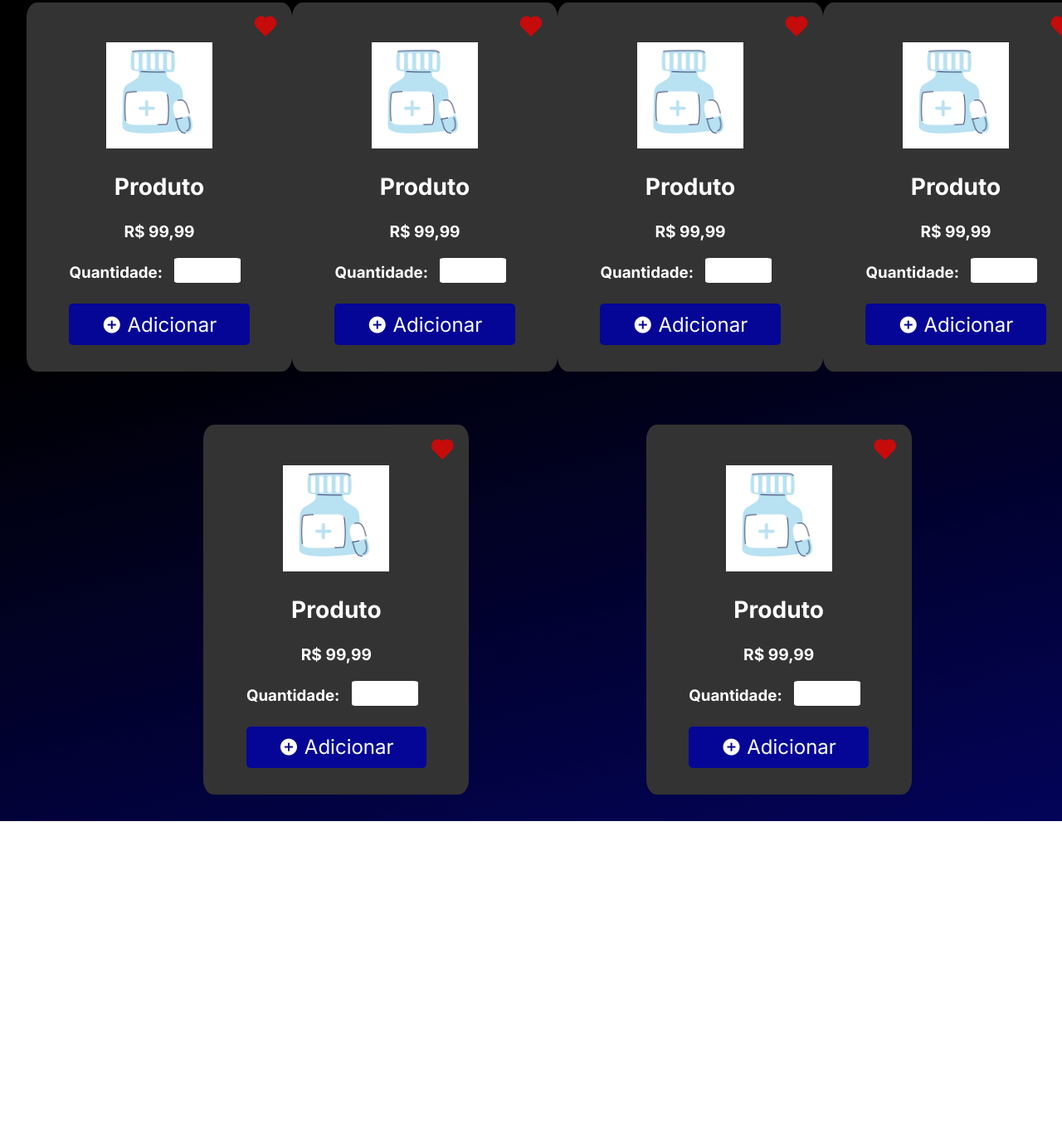
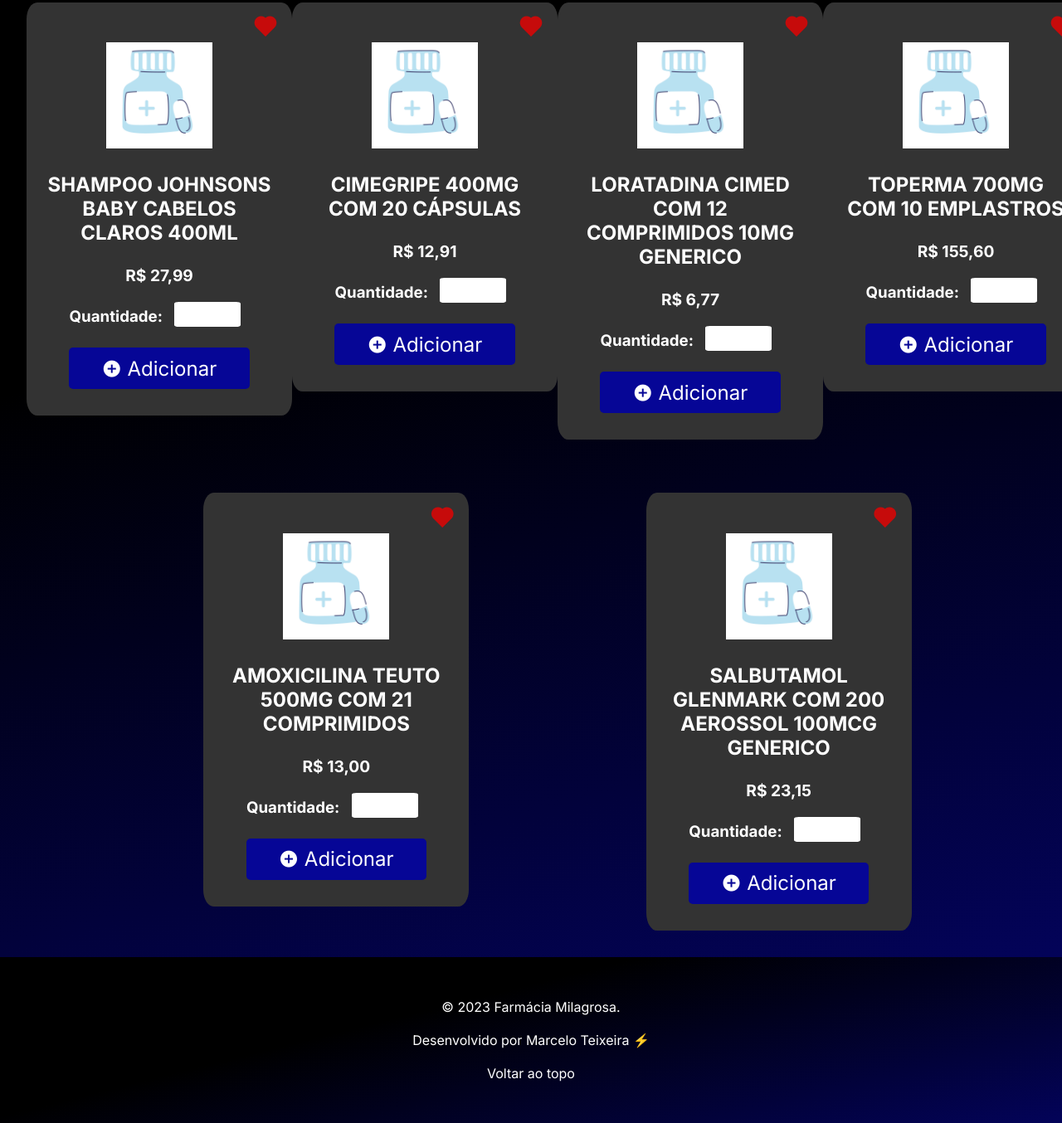
Before and after one commit to marcelojunqueirat/M1-LISTA1, a plain HTML site: page v1HtmlECss/index.html in a window 1280 px wide. Shown: the part 215-1569 px from the top of the page at 83% size. Before the commit the page ends 1205 px from the top, so only its background shows below. Drawn offline with nearby package versions, Linux system fonts and the light colour scheme.

Commit message:
[M1S03] Ex 7

```diff
--- a/v1HtmlECss/index.html
+++ b/v1HtmlECss/index.html
@@ -47,10 +47,10 @@
             </div>
             <img src="./images/remedio.png" alt="Imagem de medicamento">
             <div class="produto">
-              <h3>Produto</h3>
+              <h4>SHAMPOO JOHNSONS BABY CABELOS CLAROS 400ML</h4>
             </div>
             <div class="valor">
-              <h4>R&#36; 99,99</h4>
+              <h4>R&#36; 27,99</h4>
             </div>
             <h3>Quantidade:
               <input type="number">
@@ -68,10 +68,10 @@
             </div>
             <img src="./images/remedio.png" alt="Imagem de medicamento">
             <div class="produto">
-              <h3>Produto</h3>
+              <h4>CIMEGRIPE 400MG COM 20 CÁPSULAS</h4>
             </div>
             <div class="valor">
-              <h4>R&#36; 99,99</h4>
+              <h4>R&#36; 12,91</h4>
             </div>
             <h3>Quantidade:
               <input type="number">
@@ -89,10 +89,10 @@
             </div>
             <img src="./images/remedio.png" alt="Imagem de medicamento">
             <div class="produto">
-              <h3>Produto</h3>
+              <h4>LORATADINA CIMED COM 12 COMPRIMIDOS 10MG GENERICO</h4>
             </div>
             <div class="valor">
-              <h4>R&#36; 99,99</h4>
+              <h4>R&#36; 6,77</h4>
             </div>
             <h3>Quantidade:
               <input type="number">
@@ -110,10 +110,10 @@
             </div>
             <img src="./images/remedio.png" alt="Imagem de medicamento">
             <div class="produto">
-              <h3>Produto</h3>
+              <h4>TOPERMA 700MG COM 10 EMPLASTROS</h4>
             </div>
             <div class="valor">
-              <h4>R&#36; 99,99</h4>
+              <h4>R&#36; 155,60</h4>
             </div>
             <h3>Quantidade:
               <input type="number">
@@ -131,10 +131,10 @@
             </div>
             <img src="./images/remedio.png" alt="Imagem de medicamento">
             <div class="produto">
-              <h3>Produto</h3>
+              <h4>AMOXICILINA TEUTO 500MG COM 21 COMPRIMIDOS</h4>
             </div>
             <div class="valor">
-              <h4>R&#36; 99,99</h4>
+              <h4>R&#36; 13,00</h4>
             </div>
             <h3>Quantidade:
               <input type="number">
@@ -152,10 +152,10 @@
             </div>
             <img src="./images/remedio.png" alt="Imagem de medicamento">
             <div class="produto">
-              <h3>Produto</h3>
+              <h4>SALBUTAMOL GLENMARK COM 200 AEROSSOL 100MCG GENERICO</h4>
             </div>
             <div class="valor">
-              <h4>R&#36; 99,99</h4>
+              <h4>R&#36; 23,15</h4>
             </div>
             <h3>Quantidade:
               <input type="number">
@@ -171,7 +171,11 @@
   </main>
 
   <footer>
-
+    <section id="rodape">
+      <p>&copy; 2023 Farmácia Milagrosa.</p>
+      <p>Desenvolvido por Marcelo Teixeira ⚡</p>
+      <p><a id="topo" href="#top">Voltar ao topo</a></p>
+    </section>
   </footer>
 </body>
 
--- a/v1HtmlECss/style.css
+++ b/v1HtmlECss/style.css
@@ -19,7 +19,6 @@
 }
 
 nav * {
-
   font-weight: 500;
   font-size: large;
 
@@ -151,3 +150,20 @@
 label {
   display: block;
 }
+
+footer {
+  background: rgb(0,0,0);
+  background: linear-gradient(166deg, rgba(0,0,0,1) 37%, rgba(3,3,89,1) 100%);
+}
+
+#rodape {
+  padding: 40px;
+  text-align: center;
+}
+
+footer p {
+  padding: 10px;
+}
+#topo:hover {
+  background-color: #1212f0;
+}
```
Also changed, not shown: v1HtmlECss/contato.html (+5 -1 lines).
